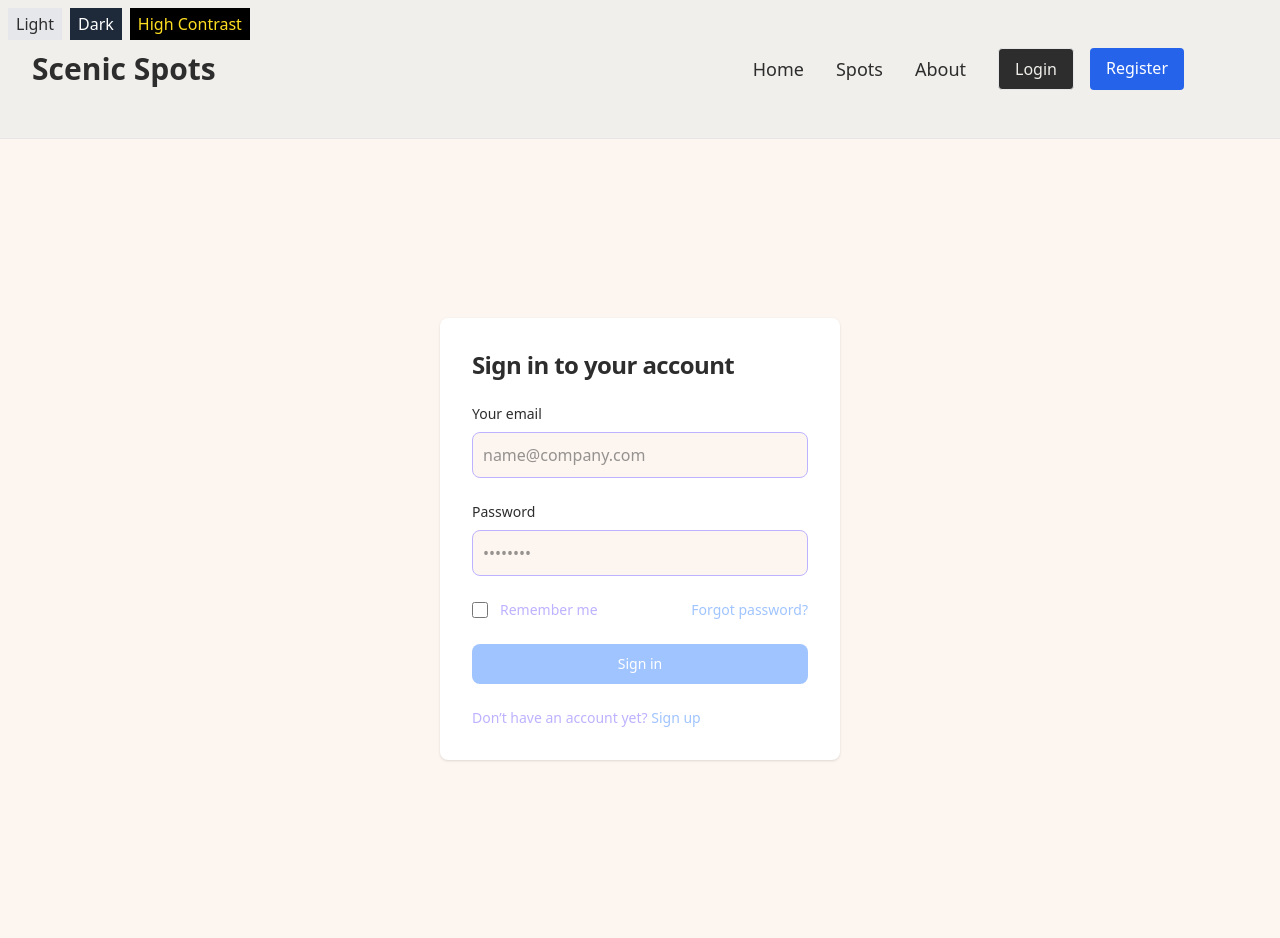
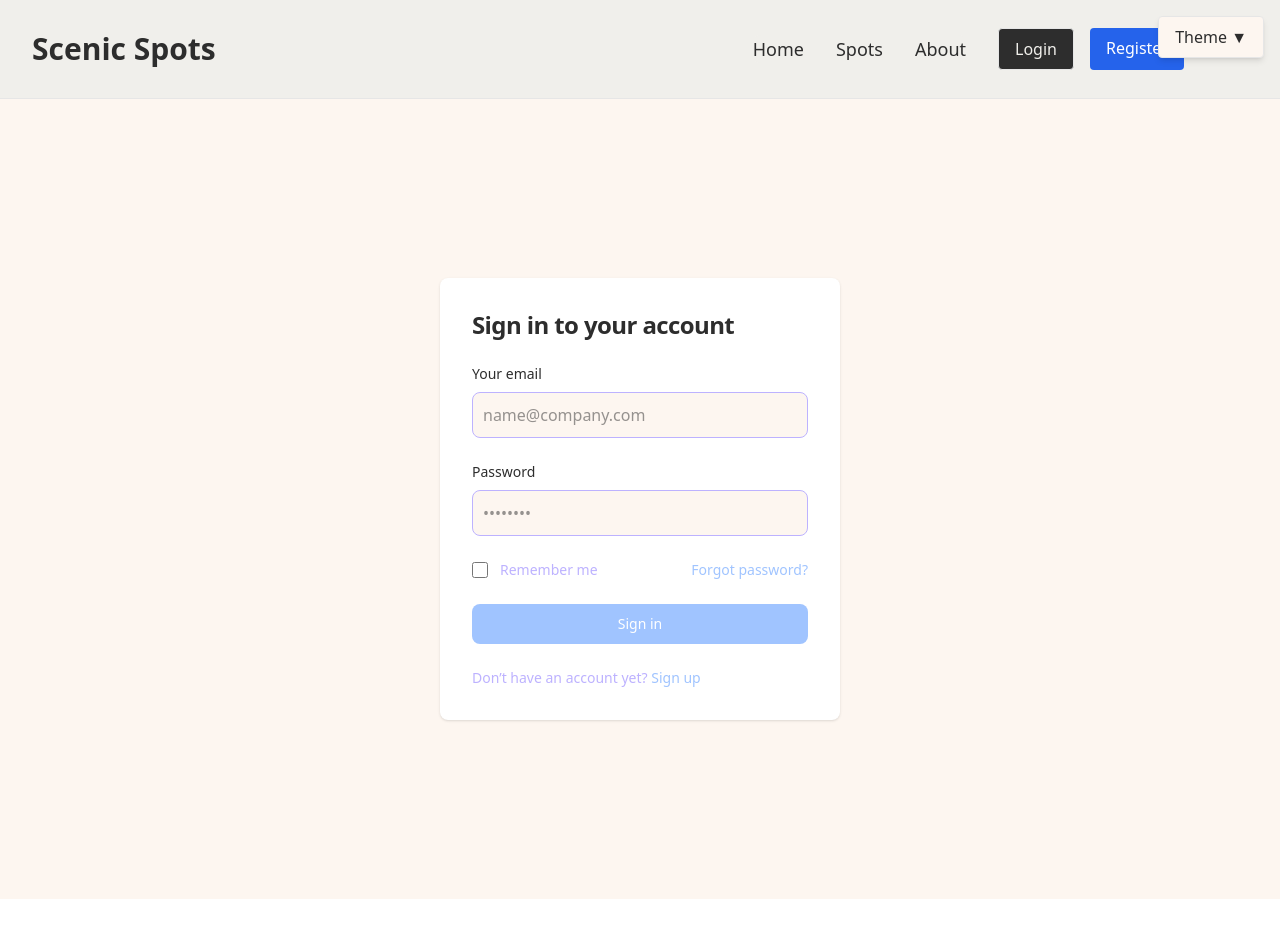
Before and after one commit to czxrny/scenic-spots-frontend, a React (Vite) app: page /login in a window 1280 px wide. After the commit the page ends 899 px from the top, so only its background shows below. Built offline with nearby package versions, Linux system fonts and the light colour scheme.

Commit message:
style: moved theme switch to navbar dropdown

```diff
--- a/src/App.jsx
+++ b/src/App.jsx
@@ -10,10 +10,6 @@ import { AuthProvider } from './context/AuthContext';
 import { StrictMode } from 'react';
 
 function App() {
-  function toggleTheme(mode) {
-    document.documentElement.className = mode;
-  }
-
   return (
     <StrictMode>
       <AuthProvider>
@@ -29,18 +25,6 @@ function App() {
               <Route path="/register" element={<Register />} />
             </Routes>
           </BrowserRouter>
-
-          <div className="fixed top-2 left-2 z-50 flex gap-2">
-            <button onClick={() => toggleTheme('light')} className="px-2 py-1 bg-gray-200">
-              Light
-            </button>
-            <button onClick={() => toggleTheme('dark')} className="px-2 py-1 bg-gray-800 text-white">
-              Dark
-            </button>
-            <button onClick={() => toggleTheme('high-contrast')} className="px-2 py-1 bg-black text-yellow-300">
-              High Contrast
-            </button>
-          </div>
         </div>
       </AuthProvider>
     </StrictMode>
--- a/src/components/Navbar.jsx
+++ b/src/components/Navbar.jsx
@@ -1,5 +1,6 @@
 import { Link } from "react-router-dom";
 import React from "react";
+import ThemeSwitcher from "./ThemeSwitch"
 
 export default function Navbar() {
   return (
@@ -10,7 +11,7 @@ export default function Navbar() {
         borderColor: "var(--color-border)",
       }}
     >
-      <div className="container mx-auto flex flex-wrap items-center justify-between py-6 px-8">
+      <div className="container mx-auto flex flex-wrap items-center justify-between py-1 px-8">
         <div className="w-full max-w-6xl flex flex-wrap items-center justify-between py-6">
           <Link
             to="/"
@@ -118,6 +119,7 @@ export default function Navbar() {
           </div>
         </div>
       </div>
-    </nav>
+    <ThemeSwitcher />
+  </nav>
   );
 }
--- /dev/null
+++ b/src/components/ThemeSwitch.jsx
@@ -0,0 +1,48 @@
+import React, { useState } from "react";
+
+export default function ThemeSwitcher() {
+  function toggleTheme(mode) {
+    document.documentElement.className = mode;
+  }
+
+  const [open, setOpen] = useState(false);
+
+  function handleToggle(mode) {
+    toggleTheme(mode);
+    setOpen(false);
+  }
+
+  return (
+    <div className="fixed top-4 right-4 z-50">
+      <button
+        onClick={() => setOpen(!open)}
+        className="px-4 py-2 bg-[var(--color-bg)] text-[var(--color-text)] rounded border border-[var(--color-border)] shadow-md focus:outline-none"
+      >
+        Theme ▼
+      </button>
+
+      {open && (
+        <div className="mt-2 flex flex-col bg-[var(--color-bg)] border border-[var(--color-border)] rounded shadow-md">
+          <button
+            onClick={() => handleToggle("light")}
+            className="px-4 py-2 text-black bg-gray-200 hover:bg-gray-300 rounded-t"
+          >
+            Light
+          </button>
+          <button
+            onClick={() => handleToggle("dark")}
+            className="px-4 py-2 text-white bg-gray-800 hover:bg-gray-700"
+          >
+            Dark
+          </button>
+          <button
+            onClick={() => handleToggle("high-contrast")}
+            className="px-4 py-2 text-yellow-300 bg-black hover:bg-gray-900 rounded-b"
+          >
+            High Contrast
+          </button>
+        </div>
+      )}
+    </div>
+  );
+}
```
